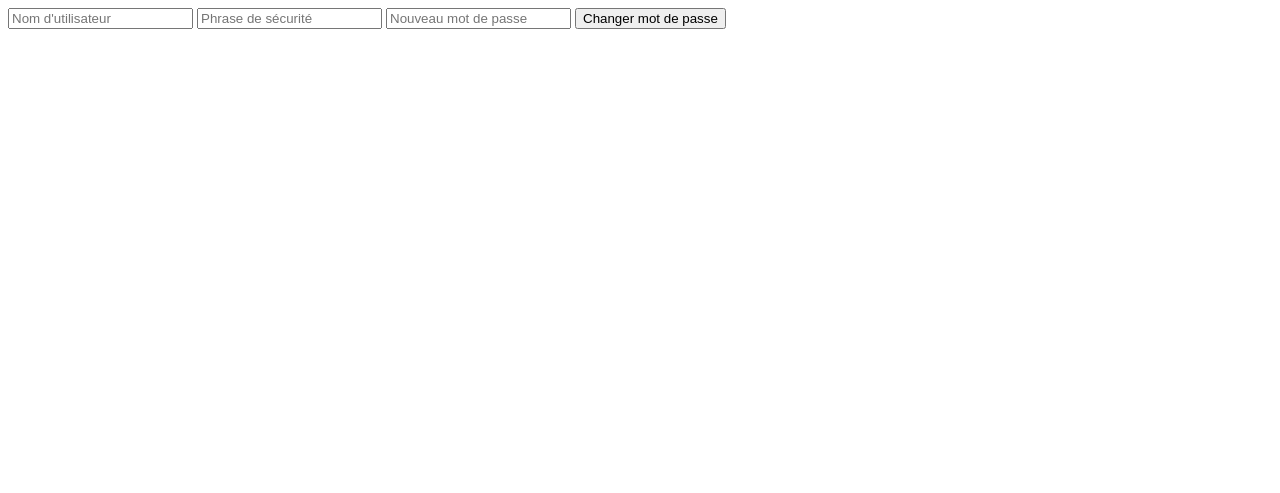
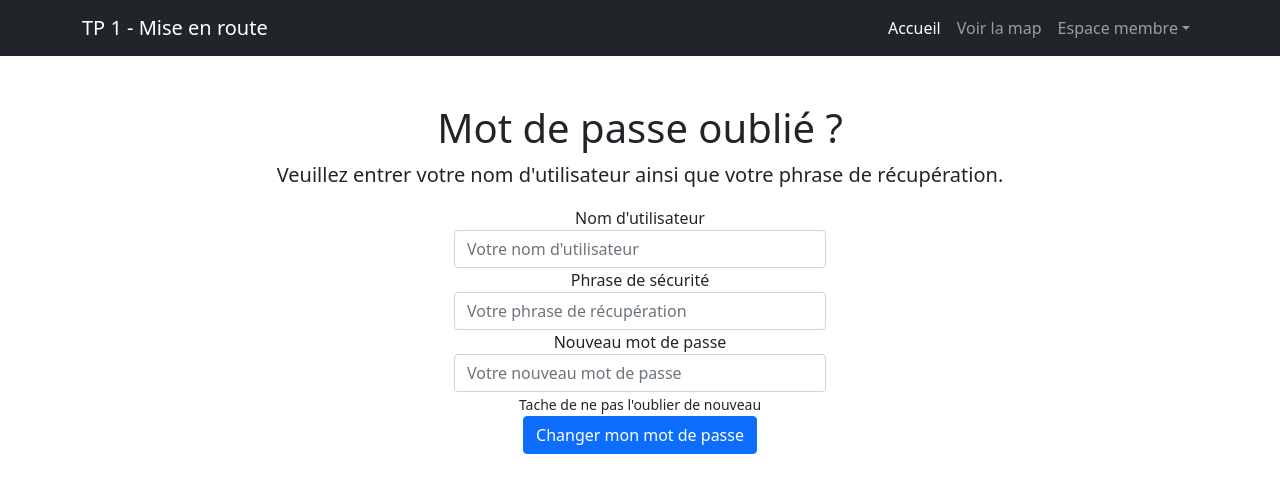
Before and after one commit to yannmrt/tp-1-mise-en-route, a PHP site: page /pwreset.php in a window 1280 px wide. Shown: the top 493 px of the page. Run offline with PHP 8.4, Linux system fonts and the light colour scheme.

Commit message:
CSS PWreset

```diff
--- /dev/null
+++ b/inc/header.php
@@ -0,0 +1,22 @@
+<!-- Responsive navbar-->
+<nav class="navbar navbar-expand-lg navbar-dark bg-dark">
+            <div class="container">
+                <a class="navbar-brand" href="#">TP 1 - Mise en route</a>
+                <button class="navbar-toggler" type="button" data-bs-toggle="collapse" data-bs-target="#navbarSupportedContent" aria-controls="navbarSupportedContent" aria-expanded="false" aria-label="Toggle navigation"><span class="navbar-toggler-icon"></span></button>
+                <div class="collapse navbar-collapse" id="navbarSupportedContent">
+                    <ul class="navbar-nav ms-auto mb-2 mb-lg-0">
+                        <li class="nav-item"><a class="nav-link active" aria-current="page" href="index.php">Accueil</a></li>
+                        <li class="nav-item"><a class="nav-link" href="#">Voir la map</a></li>
+                        <li class="nav-item dropdown">
+                            <a class="nav-link dropdown-toggle" id="navbarDropdown" href="#" role="button" data-bs-toggle="dropdown" aria-expanded="false">Espace membre</a>
+                            <ul class="dropdown-menu dropdown-menu-end" aria-labelledby="navbarDropdown">
+                                <li><a class="dropdown-item" href="login.php">Connexion</a></li>
+                                <li><a class="dropdown-item" href="register.php">Inscription</a></li>
+                                <li><hr class="dropdown-divider" /></li>
+                                <li><a class="dropdown-item" href="pwreset.php">Mot de passe oublié ?</a></li>
+                            </ul>
+                        </li>
+                    </ul>
+                </div>
+            </div>
+        </nav>
--- a/pwreset.php
+++ b/pwreset.php
@@ -21,22 +21,58 @@ if(isset($_POST["username"])) {
 
 ?>
 
-<!doctype html>
+<!DOCTYPE html>
 <html lang="fr">
     <head>
+        <meta charset="utf-8" />
+        <meta name="viewport" content="width=device-width, initial-scale=1, shrink-to-fit=no" />
+        <meta name="description" content="" />
+        <meta name="author" content="" />
         <title>Mot de passe oublié ?</title>
-        <meta charset="utf-8" />
+        <!-- Favicon-->
+        <link rel="icon" type="image/x-icon" href="assets/favicon.ico" />
+        <!-- Core theme CSS (includes Bootstrap)-->
+        <link href="css/styles.css" rel="stylesheet" />
     </head>
-<body>
+    <body>
+        <?php include("inc/header.php"); ?>
+        <!-- Page content-->
+        <div class="container">
+            <div class="text-center mt-5">
+                <h1>Mot de passe oublié ?</h1>
+                <p class="lead">Veuillez entrer votre nom d'utilisateur ainsi que votre phrase de récupération.</p>
+            </div>
 
-<form method="POST" action="">
-    <input type="text" name="username" placeholder="Nom d'utilisateur" />
-    <input type="password" name="securityPhrase" placeholder="Phrase de sécurité" />
+            <!-- Form connexion -->
+            <form method="POST" action="">
+                <div align="center">
+                    <div class="form-group">
+                        <label for="username">Nom d'utilisateur</label>
+                        <div class="col-sm-4">
+                            <input type="text" class="form-control" id="username"name="username" placeholder="Votre nom d'utilisateur">
+                        </div>
+                    </div>
+                    <div class="form-group">
+                        <label for="password">Phrase de sécurité</label>
+                        <div class="col-sm-4">
+                            <input type="password" class="form-control" id="securityPhrase" name="securityPhrase" placeholder="Votre phrase de récupération">
+                        </div>
+                    </div>
+                    <div class="form-group">
+                        <label for="password">Nouveau mot de passe</label>
+                        <div class="col-sm-4">
+                            <input type="password" class="form-control" id="newpassword" name="newpassword" placeholder="Votre nouveau mot de passe">
+                            <small>Tache de ne pas l'oublier de nouveau</small>
+                        </div>
+                    </div>
+                    <button type="submit" class="btn btn-primary">Changer mon mot de passe</button>
+                </div>
+            </form>
 
-    <input type="password" name="newpassword" placeholder="Nouveau mot de passe" />
-
-    <input type="submit" value="Changer mot de passe" />
-</form>
-
-</body>
+        </div>
+        <!-- Bootstrap core JS-->
+        <script src="https://cdn.jsdelivr.net/npm/bootstrap@5.1.0/dist/js/bootstrap.bundle.min.js"></script>
+        <!-- Core theme JS-->
+        <script src="js/scripts.js"></script>
+    </body>
 </html>
```
